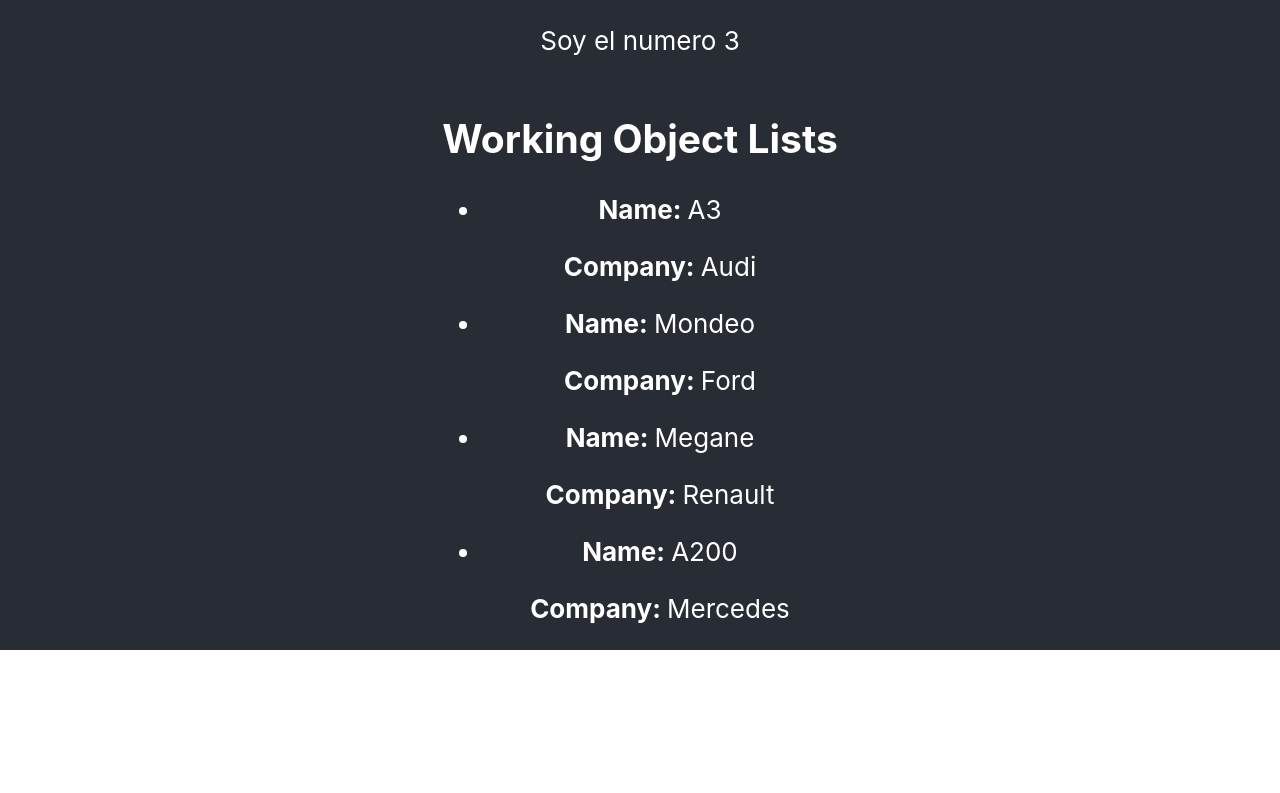
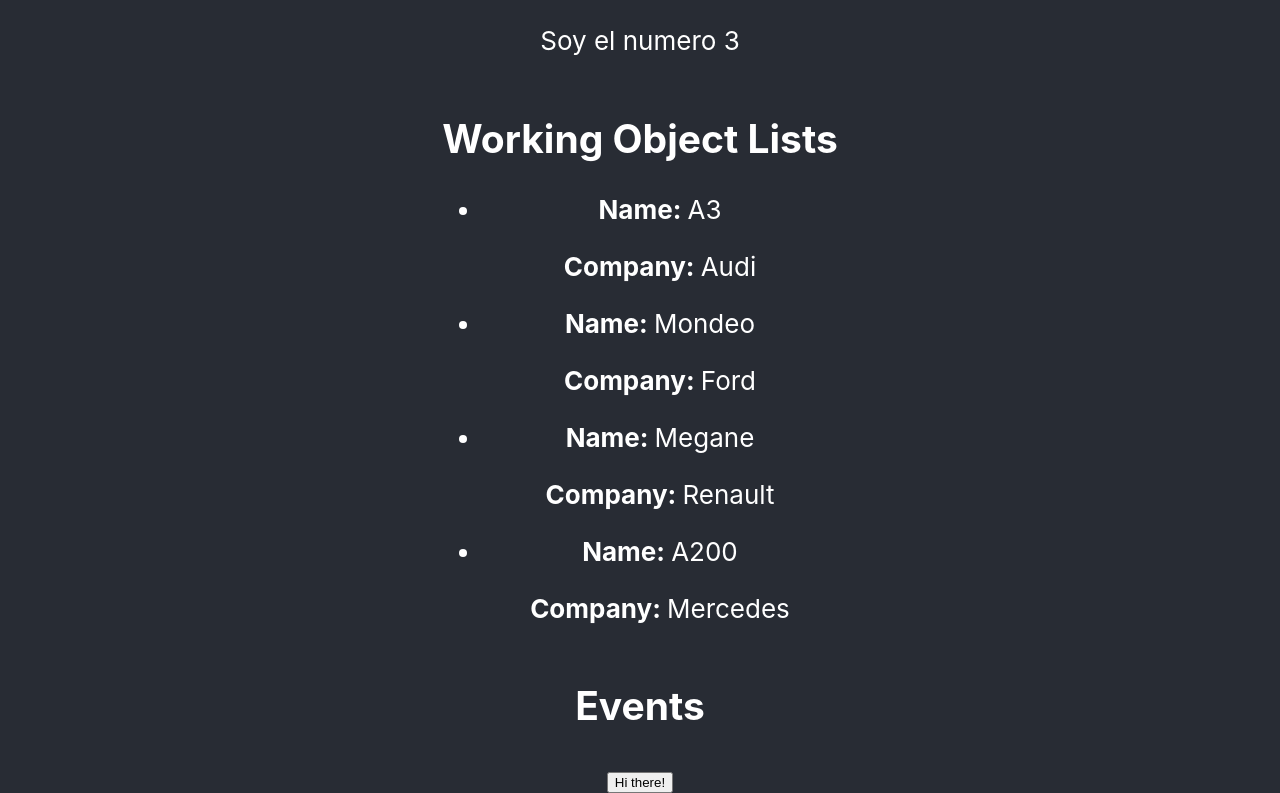
Before and after one commit to omarmontoya90/react_hello_world, a React (Create React App) app: page / in a window 1280 px wide. Shown: the part 1200-1993 px from the top of the page. Before the commit the page ends 1850 px from the top, so only its background shows below. Built offline with nearby package versions, Linux system fonts and the light colour scheme.

Commit message:
syntetich events, click event

```diff
--- a/src/App.js
+++ b/src/App.js
@@ -93,6 +93,21 @@
   }
 }
 
+class OnClickEvent extends Component{
+  handleClick(event){
+    alert("Hi There!!!")
+  }
+
+  render(){
+    return(
+      <div>
+        <h2>Events</h2>
+        <button onClick={this.handleClick}>Hi there!</button>
+      </div>
+    )
+  }
+}
+
 function App() {
   return (
     <div className="App">
@@ -112,6 +127,7 @@
         <NumberLists text="Working with lists"/>
 
         <ObjectList/>
+        <OnClickEvent/>
       </header>
     </div>
   );
```
